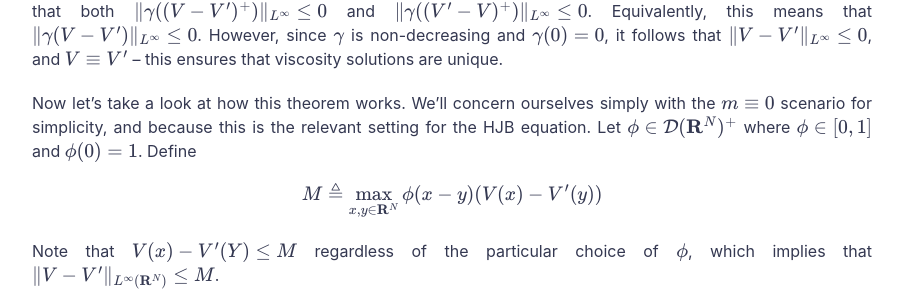
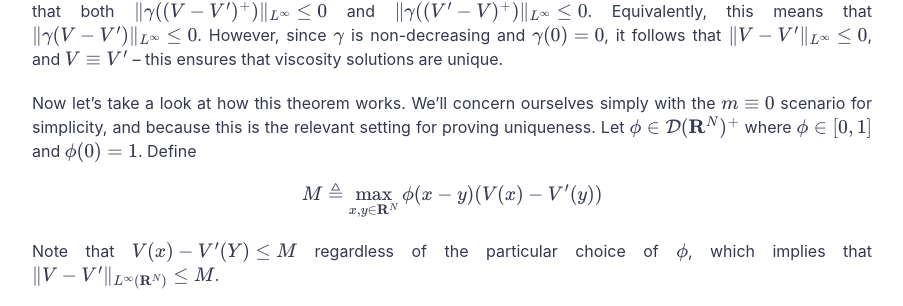
Before and after one commit to harwiltz/old-website, a Jekyll site: the page built from _posts/2020-09-24-viscosity-solutions.markdown, in a window 1280 px wide and 900 px high, scrolled down 6364 px. Shown: the part 167-473 px from the top of the window, without its empty margins (188-1091 px from the left). Built offline with Jekyll 4.4.1, drawn with Linux system fonts in a browser that asks for light colours; formulas are drawn with MathJax 3; some of the changed text lies outside the part shown.

Commit message:
Fixes typos and small mistakes

```diff
--- a/_posts/2020-09-24-viscosity-solutions.markdown
+++ b/_posts/2020-09-24-viscosity-solutions.markdown
@@ -205,7 +205,7 @@
 seminal paper on the topic, the following is what led to the development of the theory of viscosity
 solutions. Let's start by assuming that $$V\in C^1(\mathcal{X})$$ (note that we of course don't want
 to restrict viscosity solutions to functions of this class!). Consider another function $$\phi\in
-C^1(\mathcal{X})$$, where $$\phi(x)V(x) = \max\phi V$$ at some state $$x$$, and $$\phi(x)V(X)>0$$.
+C^1(\mathcal{X})$$, where $$\phi(x)V(x) = \max\phi V$$ at some state $$x$$, and $$\phi(x)V(x)>0$$.
 Note that
 
 $$
@@ -343,7 +343,7 @@
 solutions are unique.
 
 Now let's take a look at how this theorem works. We'll concern ourselves simply with the $$m\equiv
-0$$ scenario for simplicity, and because this is the relevant setting for the HJB equation. Let
+0$$ scenario for simplicity, and because this is the relevant setting for proving uniqueness. Let
 $$\phi\in\mathcal{D}(\mathbf{R}^N)^+$$ where $$\phi\in[0,1]$$ and $$\phi(0) = 1$$. Define
 
 $$
```
